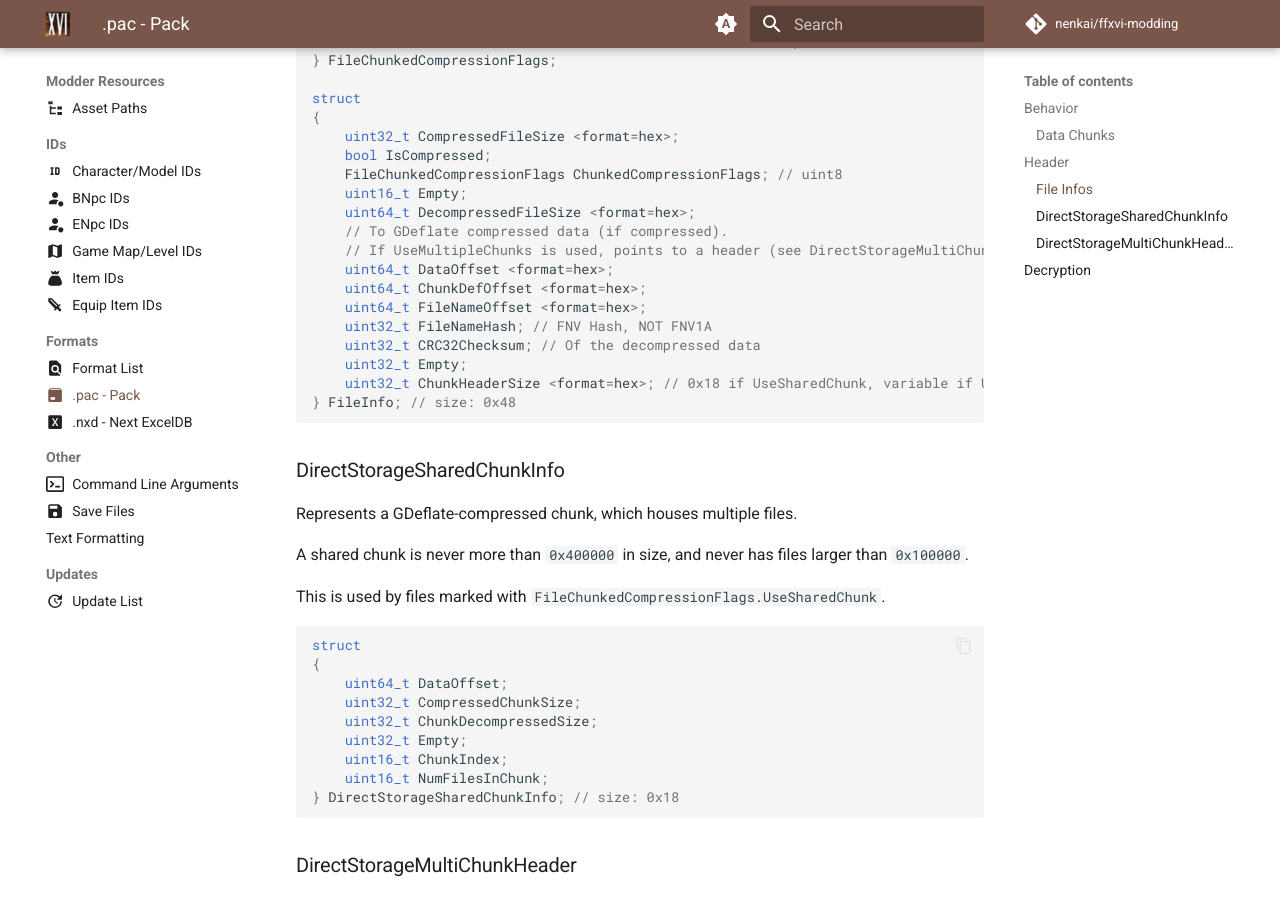
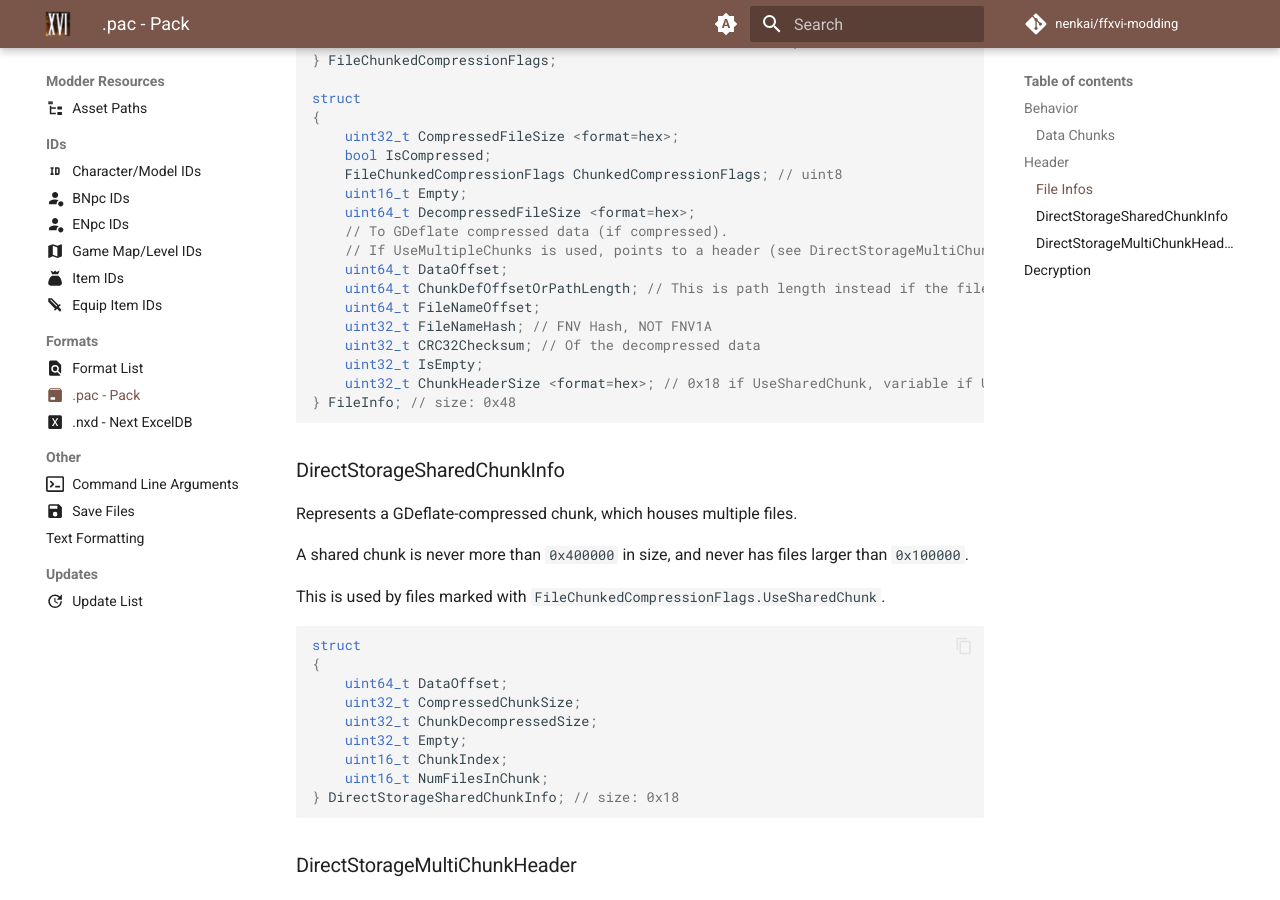
Before and after one commit to Nenkai/ffxvi-modding, an MkDocs documentation site: the page built from docs/resources/formats/pac.md, in a window 1280 px wide and 900 px high, scrolled down 1924 px. Built offline with MkDocs 1.6.1 and Material for MkDocs 9.7.7, drawn with Linux system fonts in a browser that asks for light colours; comment, search, counter and statistics services are not loaded.

Commit message:
nested pack findings

````diff
--- a/docs/resources/formats/pac.md
+++ b/docs/resources/formats/pac.md
@@ -84,12 +84,12 @@
     uint64_t DecompressedFileSize <format=hex>;
     // To GDeflate compressed data (if compressed).
     // If UseMultipleChunks is used, points to a header (see DirectStorageMultiChunkHeader)
-    uint64_t DataOffset <format=hex>;
-    uint64_t ChunkDefOffset <format=hex>;
-    uint64_t FileNameOffset <format=hex>;
+    uint64_t DataOffset;
+    uint64_t ChunkDefOffsetOrPathLength; // This is path length instead if the file is empty. Used for nested packs.
+    uint64_t FileNameOffset;
     uint32_t FileNameHash; // FNV Hash, NOT FNV1A
     uint32_t CRC32Checksum; // Of the decompressed data
-    uint32_t Empty;
+    uint32_t IsEmpty;
     uint32_t ChunkHeaderSize <format=hex>; // 0x18 if UseSharedChunk, variable if UseMultipleChunks
 } FileInfo; // size: 0x48
 ```
````
Also changed, not shown: docs/modding/creating_mods.md (+4 -0 lines).
